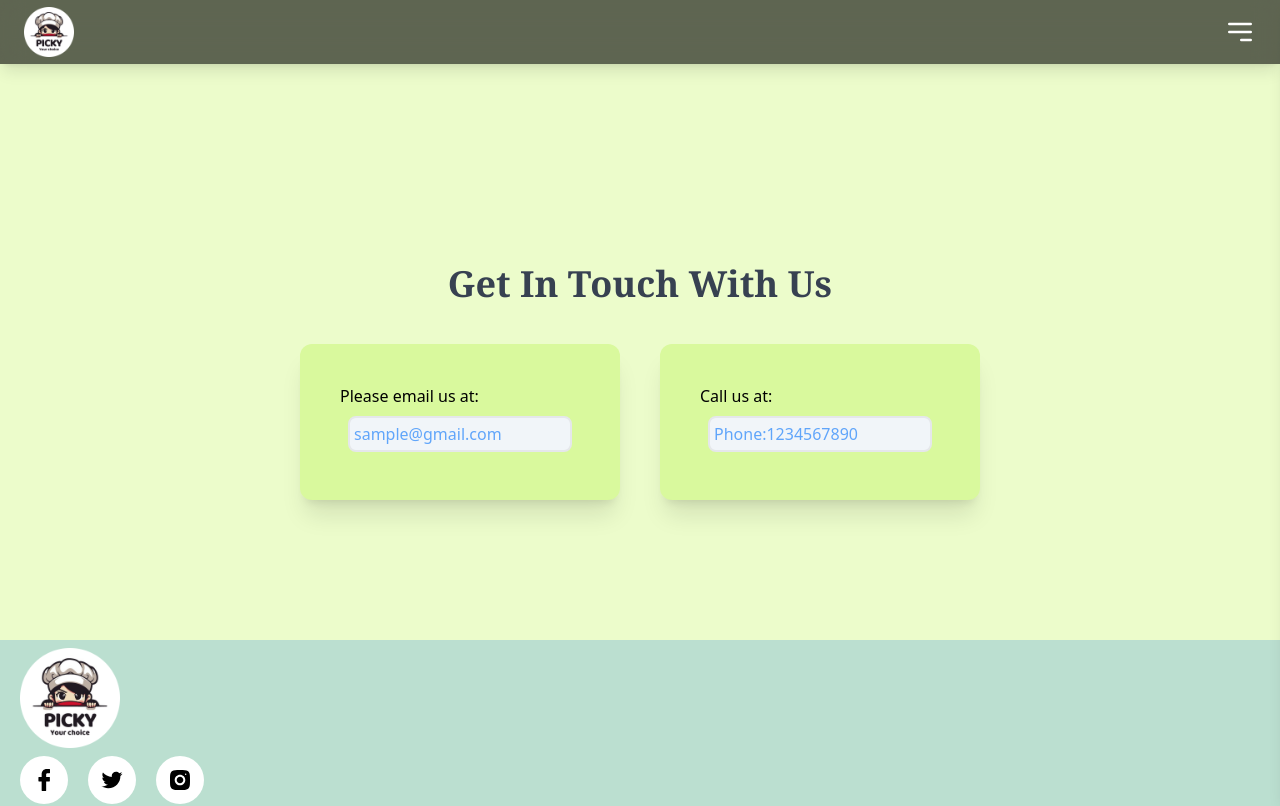
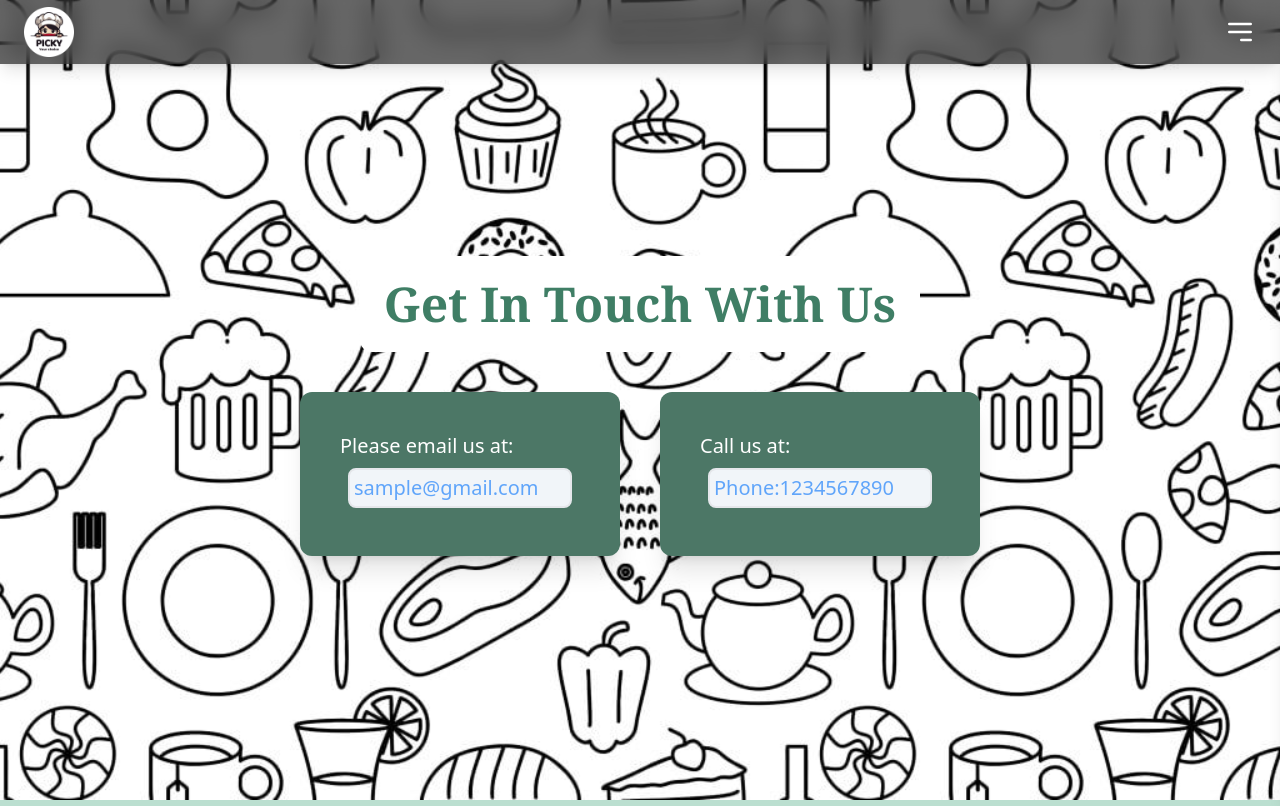
Before and after one commit to pradeep-145/Recipe-Finder, a React (Vite) app in the folder FrontEnd/: page /contact in a window 1280 px wide. Shown: the top 806 px of the page. Built offline with nearby package versions, Linux system fonts and the light colour scheme.

Commit message:
Refactor background image and contact page styles

```diff
--- a/FrontEnd/src/App.jsx
+++ b/FrontEnd/src/App.jsx
@@ -1,5 +1,6 @@
 import { Route, Routes } from 'react-router-dom';
 import backgroundImage from './assets/background.jpg';
+import kitchen from './assets/kitchen.jpg';
 import Footer from './Components/Footer';
 import Navbar from './Components/Navbar';
 import AboutUs from './Pages/AboutUs';
@@ -76,7 +77,7 @@ function App() {
             <div>
               <Navbar logout={true}  />
             </div>
-            <div className='flex h-[80vh] pt-28 bg-lime-100'>
+            <div style={{ backgroundImage: `url(${kitchen})` }} className="flex py-10 bg-contain  min-h-screen ">
               <Contact />
             </div>
             <div className='bottom-0'>
--- a/FrontEnd/src/Pages/Contact.jsx
+++ b/FrontEnd/src/Pages/Contact.jsx
@@ -4,16 +4,16 @@ const Contact = () => {
   return (
     <div className='flex flex-col justify-center items-center w-screen mb-5'>
       <div className='flex flex-col mt-8'>
-        <h1 className="text-4xl font-bold text-gray-700 font-serif">Get In Touch With Us</h1>
+        <h1 className="text-5xl font-bold text-[#3f7e65] font-serif bg-white p-6 rounded-xl">Get In Touch With Us</h1>
       </div>
 
-        <div className="flex max-md:flex-col justify-around gap-10 mt-5">
-          <div className='mt-5  lg:flex-col shadow-xl rounded-xl p-10 w-80 bg-lime-200 hover:scale-105 duration-300'>
-            <h2>Please email us at:</h2>
+        <div className="flex max-md:flex-col justify-around gap-10 mt-5 text-xl">
+          <div className='mt-5 lg:flex-col shadow-xl rounded-xl p-10 w-80 bg-[#4C7766] hover:scale-105 duration-300'>
+            <h2 className='text-white text-xl '>Please email us at:</h2>
             <p className='border-2 bg-slate-100 text-blue-400 rounded-lg m-2 p-1'><a href="sample@gmail.com">sample@gmail.com</a></p>
           </div>
-          <div className='mt-5  lg:flex-col shadow-xl rounded-xl p-10 w-80  bg-lime-200 hover:scale-105 duration-300'>
-            <h2>Call us at:</h2>
+          <div className='mt-5  lg:flex-col shadow-xl rounded-xl p-10 w-80  bg-[#4C7766] hover:scale-105 duration-300'>
+            <h2 className='text-white text-xl '>Call us at:</h2>
             <p className='border-2 bg-slate-100  text-blue-400  rounded-lg m-2 p-1'>Phone:1234567890</p>
           </div>
         </div>
```
Also changed, not shown: FrontEnd/src/assets/doodle.jpg (added), FrontEnd/src/assets/kitchen.jpg (added).
